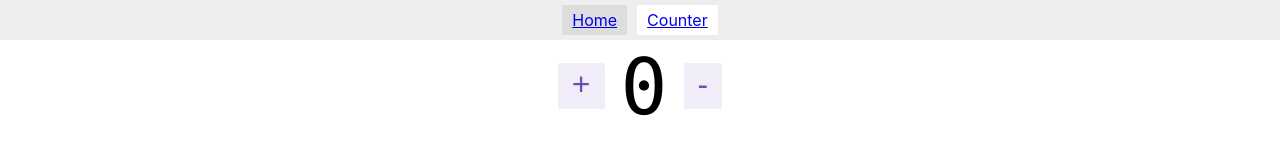
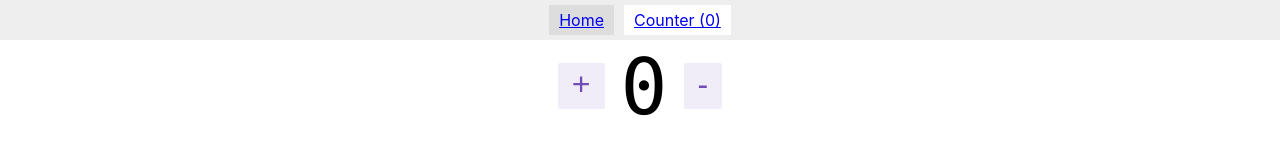
Before and after one commit to simaks/boilerplate-react-redux-saga, a React (Create React App) app: page /counter in a window 1280 px wide. Shown: the top 147 px of the page. Built offline with nearby package versions, Linux system fonts and the light colour scheme.

Commit message:
Show counter value in navigation

```diff
--- a/src/components/Navigation/Navigation.js
+++ b/src/components/Navigation/Navigation.js
@@ -2,26 +2,48 @@ import React from "react";
 import { Link, useLocation } from "react-router-dom";
 import clsx from "clsx";
 import styles from "./navigation.module.scss";
-import { NAVIGATION_ITEMS } from "./constants";
+import { useSelector } from "react-redux";
+import { selectCount } from "../Counter/selectors";
+
+const NAV_ITEMS = {
+  home: {
+    link: "/",
+    text: "Home",
+  },
+  counter: {
+    link: "/counter",
+    text: "Counter",
+  },
+};
 
 function Navigation() {
   const location = useLocation();
+  const count = useSelector(selectCount);
   const currentPath = location.pathname;
+  const getIsActive = (item) => item.link === currentPath;
   return (
     <nav className={styles.navigation}>
       <ul className={styles.navigationList}>
-        {NAVIGATION_ITEMS.map(({ link, text }) => (
-          <li key={link} className={styles.navigationListItem}>
+        <li className={styles.navigationListItem}>
           <Link
             className={clsx(styles.navigationLink, {
-                [styles.isActive]: currentPath === link,
+              [styles.isActive]: getIsActive(NAV_ITEMS.home),
             })}
-              to={link}
+            to={NAV_ITEMS.home.link}
           >
-              {text}
+            {NAV_ITEMS.home.text}
           </Link>
         </li>
-        ))}
+        <li className={styles.navigationListItem}>
+          <Link
+            className={clsx(styles.navigationLink, {
+              [styles.isActive]: getIsActive(NAV_ITEMS.counter),
+            })}
+            to={NAV_ITEMS.counter.link}
+          >
+            {`${NAV_ITEMS.counter.text} (${count})`}
+          </Link>
+        </li>
       </ul>
     </nav>
   );
--- a/src/components/Navigation/constants.js
+++ /dev/null
@@ -1,10 +0,0 @@
-export const NAVIGATION_ITEMS = [
-  {
-    link: "/",
-    text: "Home",
-  },
-  {
-    link: "/counter",
-    text: "Counter",
-  },
-];
```
Also changed, not shown: 2 other files (tests, documents, lock files or other folders). Lines whose indentation alone changed are shown as unchanged.
